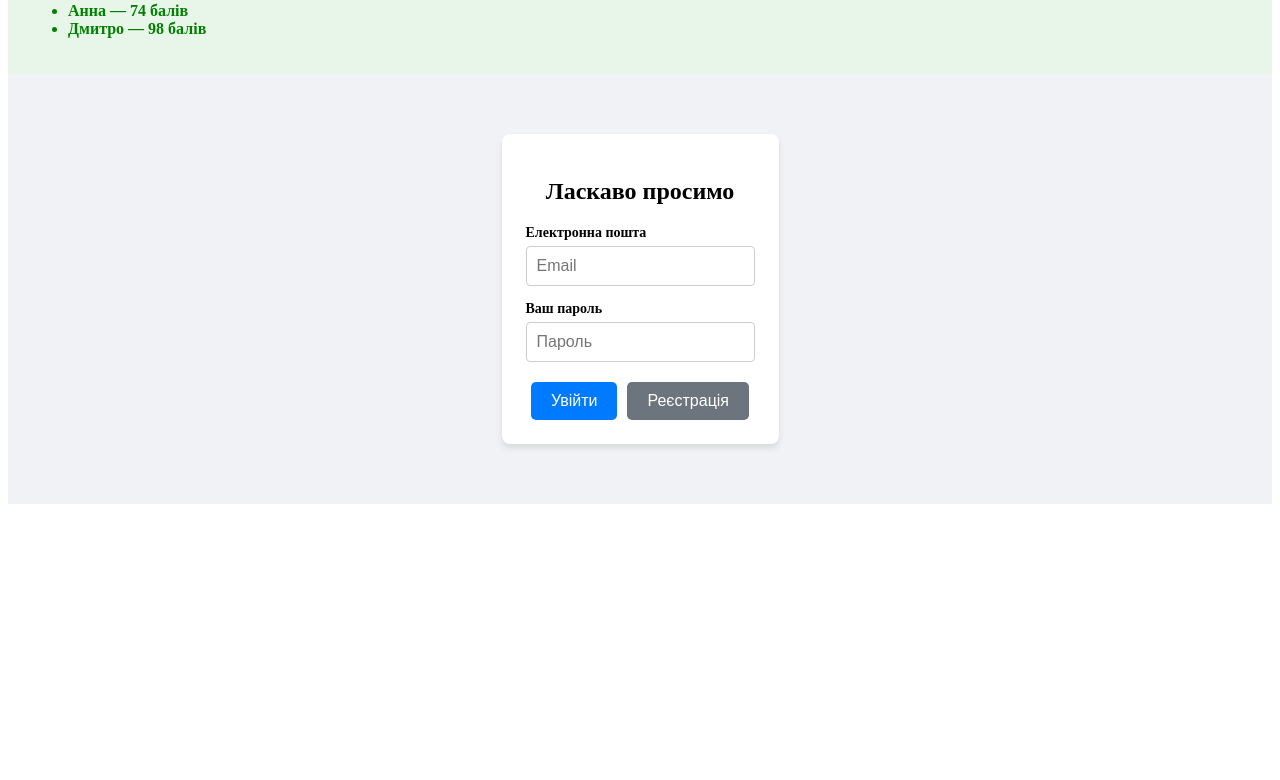
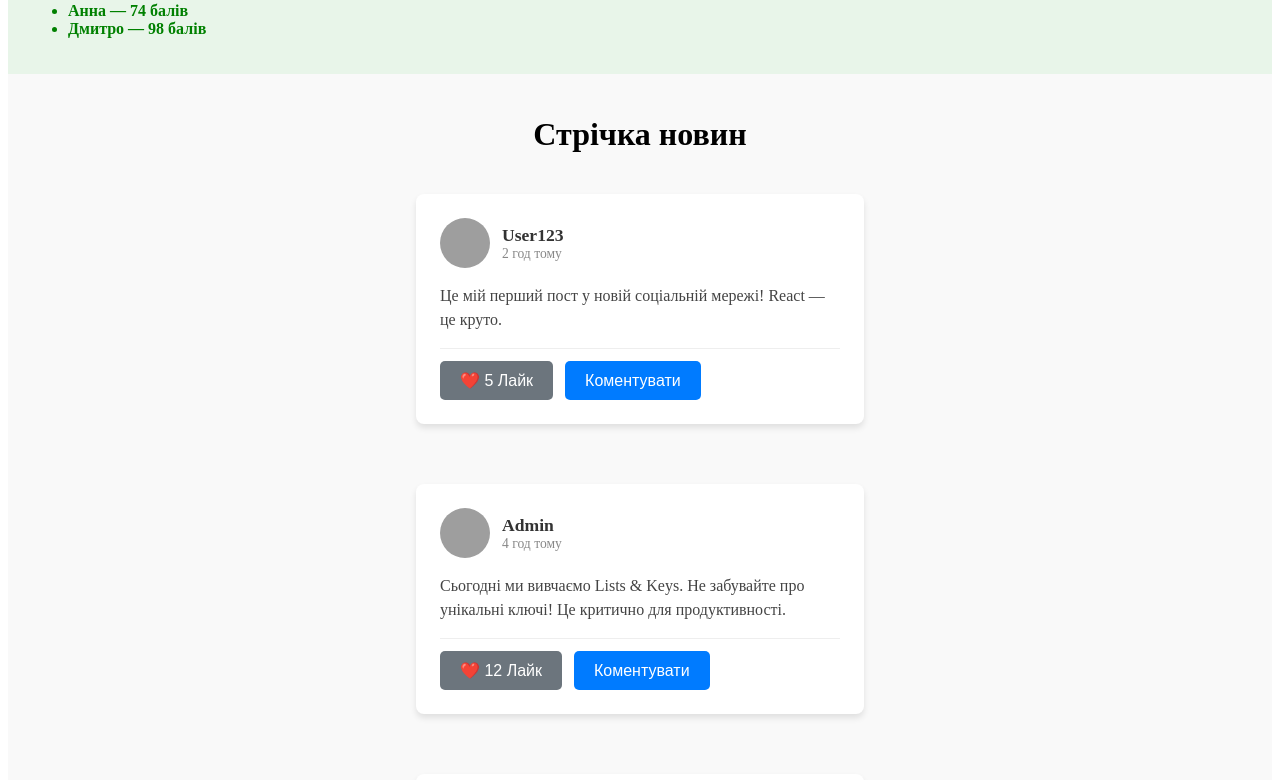
Before and after one commit to ZhytomyrskaAnna/my-react-project, a React (Vite) app: page / in a window 1280 px wide. Shown: the part 620-1400 px from the top of the page. Before the commit the page ends 1132 px from the top, so only its background shows below. Built offline with nearby package versions, Linux system fonts and the light colour scheme; grey boxes are pictures that could not be loaded.

Commit message:
Rendering to App.jsx

```diff
--- a/src/App.jsx
+++ b/src/App.jsx
@@ -2,10 +2,10 @@ import Button from './components/atoms/Button/Button.jsx';
 import Input from './components/atoms/Input/Input.jsx';
 import Card from './components/molecules/Card/Card.jsx';
 import Header from "./components/organisma/Header.jsx";
-import { students } from './data';
+import Post from './components/molecules/Post/Post.jsx';
+import { students, postsData } from './data';
 
 function App() {
-  // 1. Обчислення (завжди робимо перед return)
   const totalScore = students.reduce((acc, student) => acc + student.score, 0);
   const averageScore = students.length > 0 ? (totalScore / students.length).toFixed(1) : 0;
 
@@ -52,6 +52,18 @@ function App() {
         </ul>
       </div>
 
+      <div style={{ padding: '20px', backgroundColor: '#f9f9f9' }}>
+        <h1 style={{ textAlign: 'center' }}>Стрічка новин</h1>
+        <div style={{ maxWidth: '600px', margin: '0 auto', display: 'flex', flexDirection: 'column', gap: '20px' }}>
+          {postsData.map((post) => (
+            <Post
+              key={post.id}
+              {...post} через spread operator
+            />
+          ))}
+        </div>
+      </div>
+
 
       <div style={{
         display: 'flex',
--- a/src/components/molecules/Post/Post.jsx
+++ b/src/components/molecules/Post/Post.jsx
@@ -1,4 +1,4 @@
-import Button from './components/atoms/Button/Button';
+import Button from '../../atoms/Button/Button';
 import Card from '../Card/Card';
 import styles from './Post.module.css';
 
```
